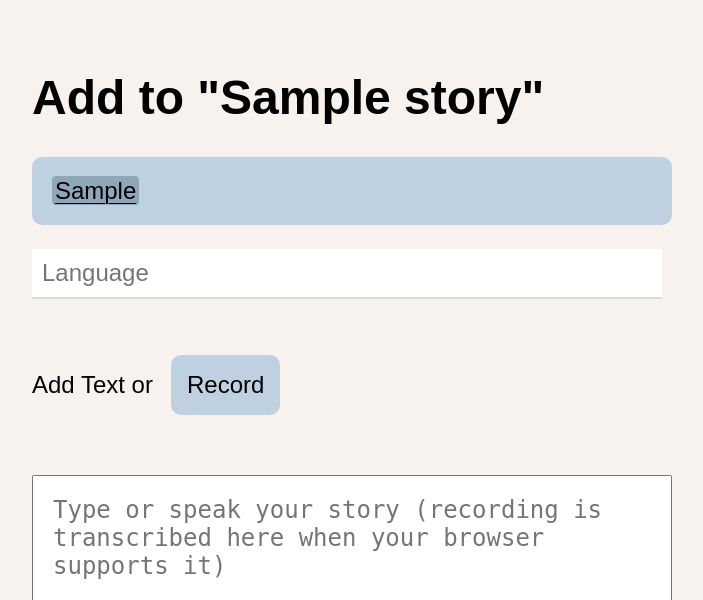
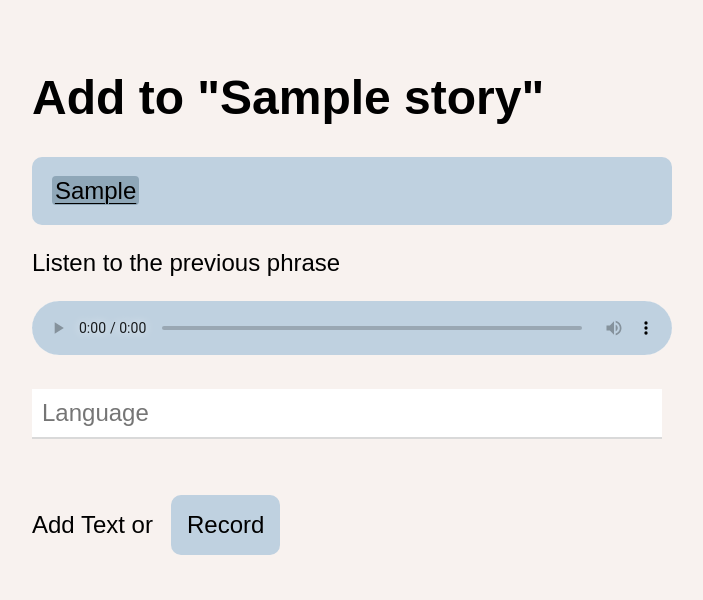
Before and after one commit to imaquair/82304, a Django app: page /add/1/ in a window 1280 px wide. Shown: the top 600 px of the page, without its empty margins (288-991 px from the left). Run offline with Django 5.2, Linux system fonts and the light colour scheme; tables that the repository leaves empty hold one stand-in row (values such as "Sample post").

Commit message:
Display previous phrase's recording

```diff
--- a/Software/backend/views.py
+++ b/Software/backend/views.py
@@ -202,6 +202,7 @@ def add_to_story(request, pk):
                     "previous_transcript_segments": previous_transcript_segments_for_story(
                         story
                     ),
+                    "previous_recording": story.recordings.last(),
                 },
             )
 
@@ -238,6 +239,7 @@ def add_to_story(request, pk):
         {
             "story": story,
             "previous_transcript_segments": previous_transcript_segments_for_story(story),
+            "previous_recording": story.recordings.last(),
         },
     )
 
--- a/Software/chaineHistoire/static/chaineHistoire/css/styles.css
+++ b/Software/chaineHistoire/static/chaineHistoire/css/styles.css
@@ -4,6 +4,13 @@ body {
     /*background: #fdf6ed;*/
     background-color: #f8f2ef;
 }
+
+audio::-webkit-media-controls-panel, audio {
+    width: 100%;
+    background-color: #bfd1e0;
+    border-radius: 30px;
+}
+
 
 .font {
   font-family: "Elms Sans", sans-serif;
--- a/Software/chaineHistoire/templates/add_to_story.html
+++ b/Software/chaineHistoire/templates/add_to_story.html
@@ -26,6 +26,11 @@
                 {% endfor %}
             {% endif %}
         </p>
+        {% if previous_recording and previous_recording.audio_file %}
+            <p class="previous-audio-label">Listen to the previous phrase</p>
+            <audio class="previous-recording-audio" controls preload="metadata" src="{{ previous_recording.audio_file.url }}"></audio>
+            <br><br>
+        {% endif %}
         {% if errors %}
         <ul class="form-errors">
             {% for err in errors %}
```
